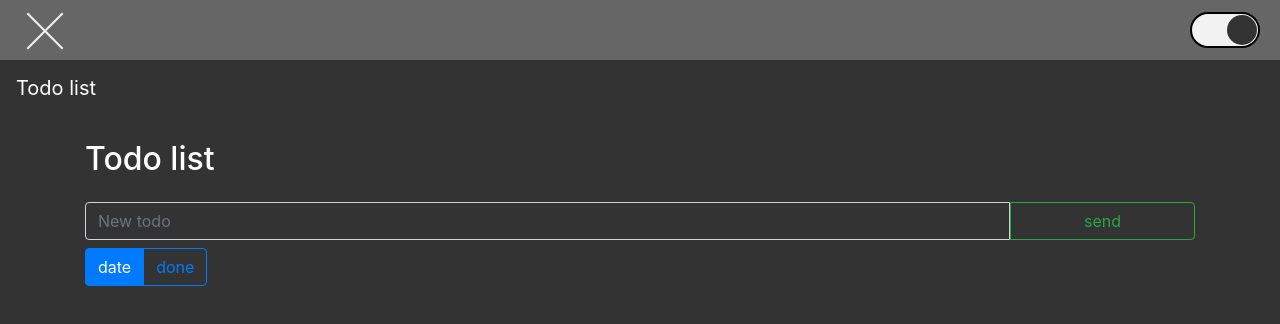
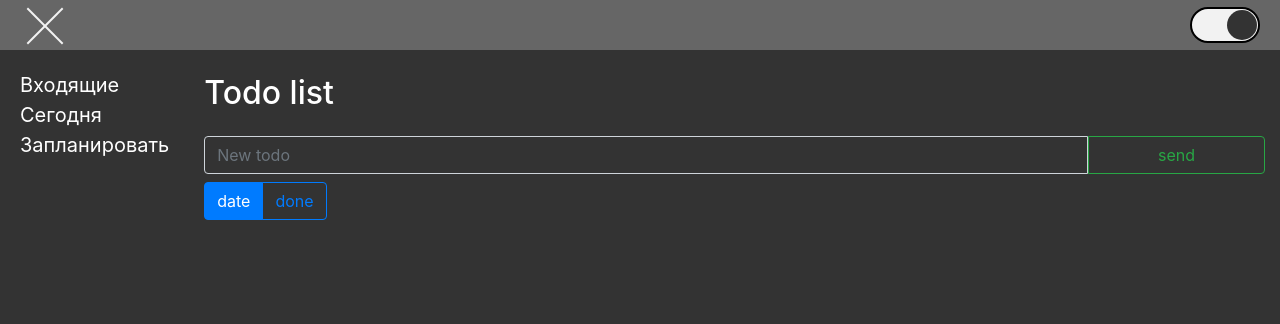
Before and after one commit to cool1997/portfolio, a React app: page / in a window 1280 px wide. Built offline with nearby package versions, Linux system fonts and the light colour scheme.

Commit message:
добавил панель навигации и кнопку открытия панели

```diff
--- a/src/App/App.js
+++ b/src/App/App.js
@@ -50,7 +50,7 @@ const App = ({ ...props }) => {
 						toggle={() => Handle.toggle(setIsDarkTheme)}
 					/>
 				</header>
-				{isActiveNavbar && <Navbar />}
+				{isActiveNavbar && <Navbar className={styles.nav}/>}
 				<main className={`${styles.main} container pt-4`}>
 					<Switch>
 						<Route path='/todo' render={() => <Todo />} />
--- a/src/App/App.module.scss
+++ b/src/App/App.module.scss
@@ -1,10 +1,23 @@
 .App {
+    display: grid;
+    grid-template:
+        'header header header' 50px
+        'nav    main   main'
+        'footer footer footer' 50px
+        /auto   2fr    2fr;
+
     min-width: 100vw;
     min-height: 100vh;
 
     background-color: var(--main_color);
 
+    & .nav {
+        grid-area: nav;
+    }
+
     & .header {
+        grid-area: header;
+
         display: flex;
         justify-content: space-between;
         align-items: center;
@@ -14,6 +27,10 @@
     }
 
     & .main {
+        grid-area: main;
+    }
 
+    & .footer {
+        grid-area: footer;
     }
 }
--- a/src/component/Navbar/Navbar.js
+++ b/src/component/Navbar/Navbar.js
@@ -7,10 +7,16 @@ import styles from './Navbar.module.scss'
 
 const Navbar = ({ ...props }) => {
 	return (
-		<nav className={`${styles.Navbar} navbar navbar-expand navbar-light`}>
-			<ul className={`${styles.list} navbar-nav`}>
-				<li className={`${styles.item} nav-item`}>
-					<NavLink className={`${styles.link} navbar-brand`} to={`/todo`}>Todo list</NavLink>
+		<nav className={`${props.className} ${styles.Navbar}`}>
+			<ul className={`${styles.list}`}>
+				<li className={`${styles.item}`}>
+					<NavLink className={`${styles.link}`} to={`/todo`}>Входящие</NavLink>
+				</li>
+				<li className={`${styles.item}`}>
+					<NavLink className={`${styles.link}`} to={`/todo`}>Сегодня</NavLink>
+				</li>
+				<li className={`${styles.item}`}>
+					<NavLink className={`${styles.link}`} to={`/todo`}>Запланировать</NavLink>
 				</li>
 			</ul>
 		</nav>
--- a/src/component/Navbar/Navbar.module.scss
+++ b/src/component/Navbar/Navbar.module.scss
@@ -1,8 +1,20 @@
 .Navbar {
+    padding: 20px;
+
     & .list {
+        display: flex;
+        flex-direction: column;
+        justify-content: flex-start;
+        align-items: flex-start;
+        align-content: flex-start;
+
+        list-style: none;
+        padding: 0;
+
         & .item {
             & .link {
                 color: var(--font_main_color);
+                font-size: 20px;
             }
         }
     }
```
Also changed, not shown: 2 other files.
